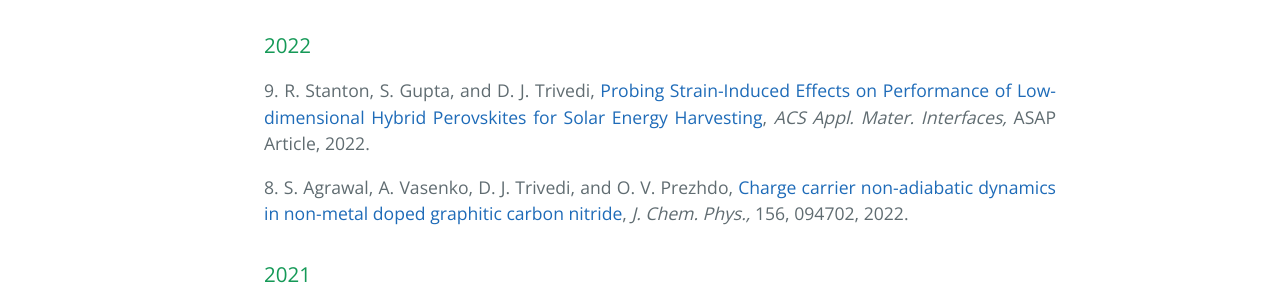
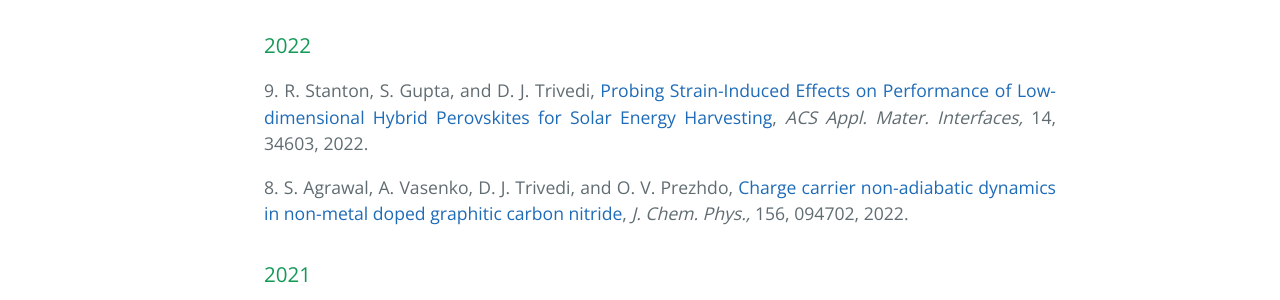
Before and after one commit to dharatrivedi/dharatrivedi.github.io, a Jekyll site: the page built from publication.html, in a window 1280 px wide. Shown: the part 478-778 px from the top of the page. Built offline with Jekyll 4.4.1, drawn with Linux system fonts in a browser that asks for light colours.

Commit message:
Update publication.html

```diff
--- a/publication.html
+++ b/publication.html
@@ -8,7 +8,7 @@
   <ul class="clearfix" style="text-align:justify">
     <h2>Publications at Clarkson University</h2>
     <h3>2022</h3>
-      9. R. Stanton, S. Gupta, and D. J. Trivedi, <a href="https://doi.org/10.1021/acsami.2c05842">Probing Strain-Induced Effects on Performance of Low-dimensional Hybrid Perovskites for Solar Energy Harvesting</a>, <i> ACS Appl. Mater. Interfaces,</i> ASAP Article, 2022.<br />
+      9. R. Stanton, S. Gupta, and D. J. Trivedi, <a href="https://doi.org/10.1021/acsami.2c05842">Probing Strain-Induced Effects on Performance of Low-dimensional Hybrid Perovskites for Solar Energy Harvesting</a>, <i> ACS Appl. Mater. Interfaces,</i> 14, 34603, 2022.<br />
           <p> </p>
       8. S. Agrawal, A. Vasenko, D. J. Trivedi, and O. V. Prezhdo, <a href="https://doi.org/10.1063/5.0079085">Charge carrier non-adiabatic dynamics in non-metal doped graphitic carbon nitride</a>, <i> J. Chem. Phys.,</i> 156, 094702, 2022.<br />
     <h3>2021</h3>
```
